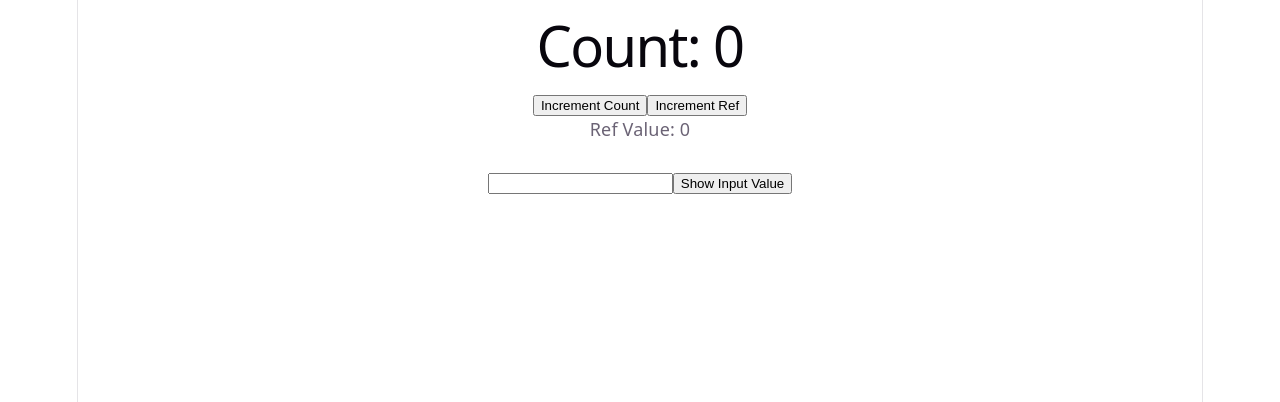
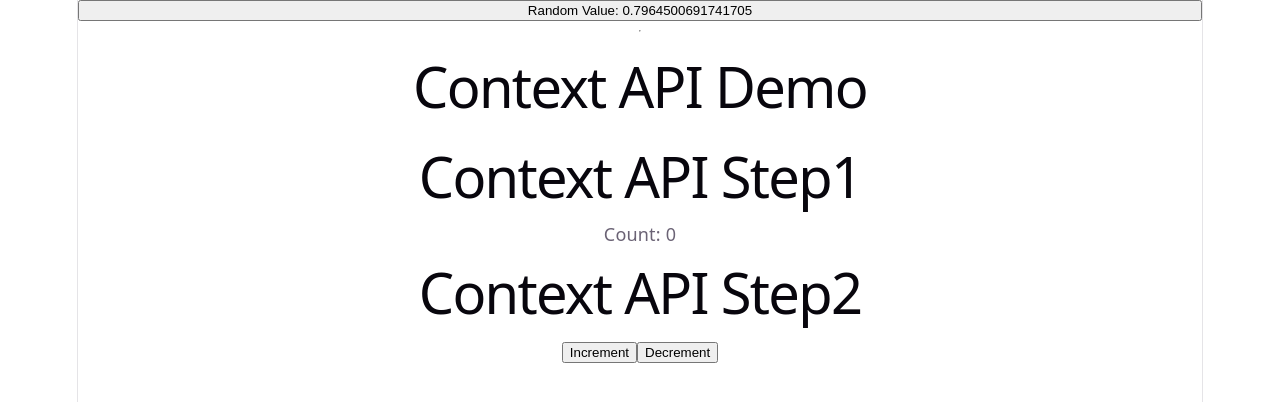
Before and after one commit to mrtlptkn/react-fundamentals, a React (Vite) app: page / in a window 1280 px wide. Shown: the top 402 px of the page. Built offline with nearby package versions, Linux system fonts and the light colour scheme.

Commit message:
Add Context API implementation with CounterProvider and demo components

```diff
--- a/src/App.tsx
+++ b/src/App.tsx
@@ -6,6 +6,7 @@ import './App.css'
 import MyButton from './components/MyButton'
 import UsersTable, { type User } from './components/UsersTable'
 import UseRefDemo from './pages/UseRefDemo'
+import ContextAPIPage from './pages/ContextAPIPage'
 
 
 export const AppDefault = ()=> {
@@ -197,7 +198,9 @@ function App() {
 
     {/* <Demo01 /> */}
 
-    {<UseRefDemo />}
+    {/* {<UseRefDemo />} */}
+
+    <ContextAPIPage />
 
 
     </>
--- /dev/null
+++ b/src/contexts/CounterContext.tsx
@@ -0,0 +1,31 @@
+import React from "react";
+import { createContext } from "react";
+
+// o işe özgü veriyi tutuğumuz yapı
+export const CounterContext = createContext<CounterContextType | undefined>(undefined);
+
+export type CounterContextType = {
+  count: number; // sayacın değerini tutan state
+  increment: () => void; // sayacı artıran fonksiyon
+  decrement: () => void; // sayacı azaltan fonksiyon
+};
+
+// provider ise işi yöneten state yönetim fonksiyonlarını tutan yapı (servis)
+// children ise bu state paylaşacağımız componentlerdir. (Consumer)
+export const CounterProvider = ({ children }: { children: React.ReactNode }) => {
+  const [count, setCount] = React.useState(0); // sayacın değerini tutan state
+
+  const increment = () => setCount(count + 1);
+  const decrement = () => setCount(count - 1);
+
+  return (
+    <CounterContext.Provider value={{ count, increment, decrement }}>
+      {children}
+    </CounterContext.Provider>
+  );
+};
+
+// <AStateProvider value={{sayac: 0, increment: () => {}, decrement: () => {}}>
+    // <ComponentA />
+    // <ComponentB />
+// <AStateProvider/>
--- /dev/null
+++ b/src/pages/ContextAPIPage.tsx
@@ -0,0 +1,61 @@
+
+// client state management için React Context API kullanımı
+
+import React from "react";
+import { CounterContext, CounterProvider } from "../contexts/CounterContext"
+
+
+export const Step1 = () => {
+    console.log('...Step1 rendering');
+
+    // güncel state dinler dinleyici
+    // güncel ortak global state için CounterContext subscribe olur.
+
+    const { count } = React.useContext(CounterContext)!; // ! ile undefined olamayacağını garanti ettik.
+
+    return (
+        <div>
+            <h1>Context API Step1</h1>
+            <p>Count: {count}</p>
+        </div>
+    )
+}
+
+export const Step2 = () => {
+
+    console.log('...Step2 rendering');
+
+    // bu state günceller
+
+     const { increment, decrement } = React.useContext(CounterContext)!; // ! ile undefined olamayacağını garanti ettik.
+
+    return (
+        <div>
+            <h1>Context API Step2</h1>
+            <button onClick={increment}>Increment</button>
+            <button onClick={decrement}>Decrement</button>
+        </div>
+    )
+}
+
+// Amaç ortak state kullanımı
+//  CounterProvider içerisindeki componentler birbirlerine props drilling yapmadan ortak state paylaşabilecekler.
+function ContextAPIPage() {
+
+    const [randomValue, setRandomValue] = React.useState(Math.random());
+
+  return (
+    <>
+    <button onClick={() => setRandomValue(Math.random())}>Random Value: {randomValue}</button>
+        <hr />
+        <h1>Context API Demo</h1>
+    <CounterProvider>
+      <Step1 />
+      <Step2 />
+    </CounterProvider>
+        </>
+
+  )
+}
+
+export default ContextAPIPage
```
